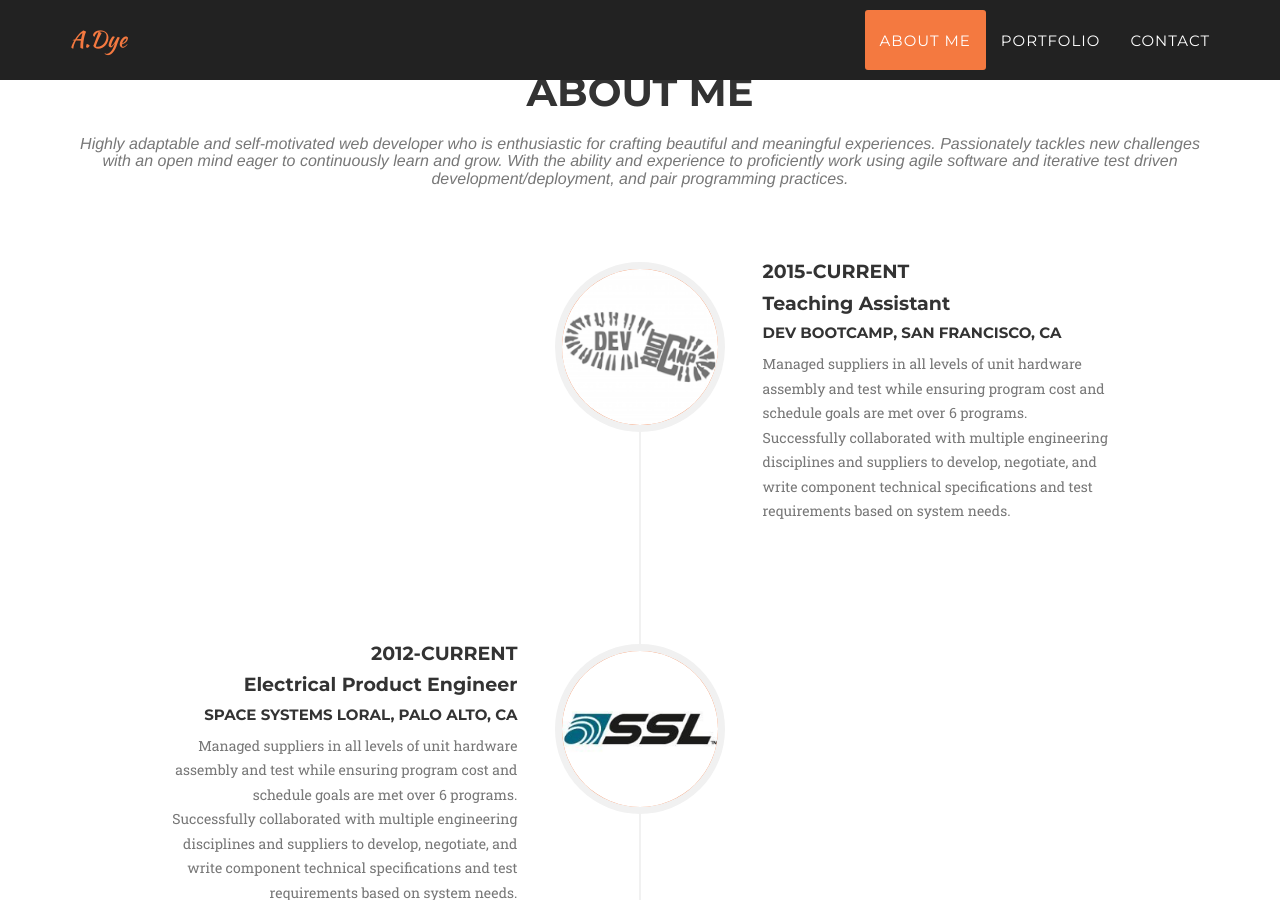
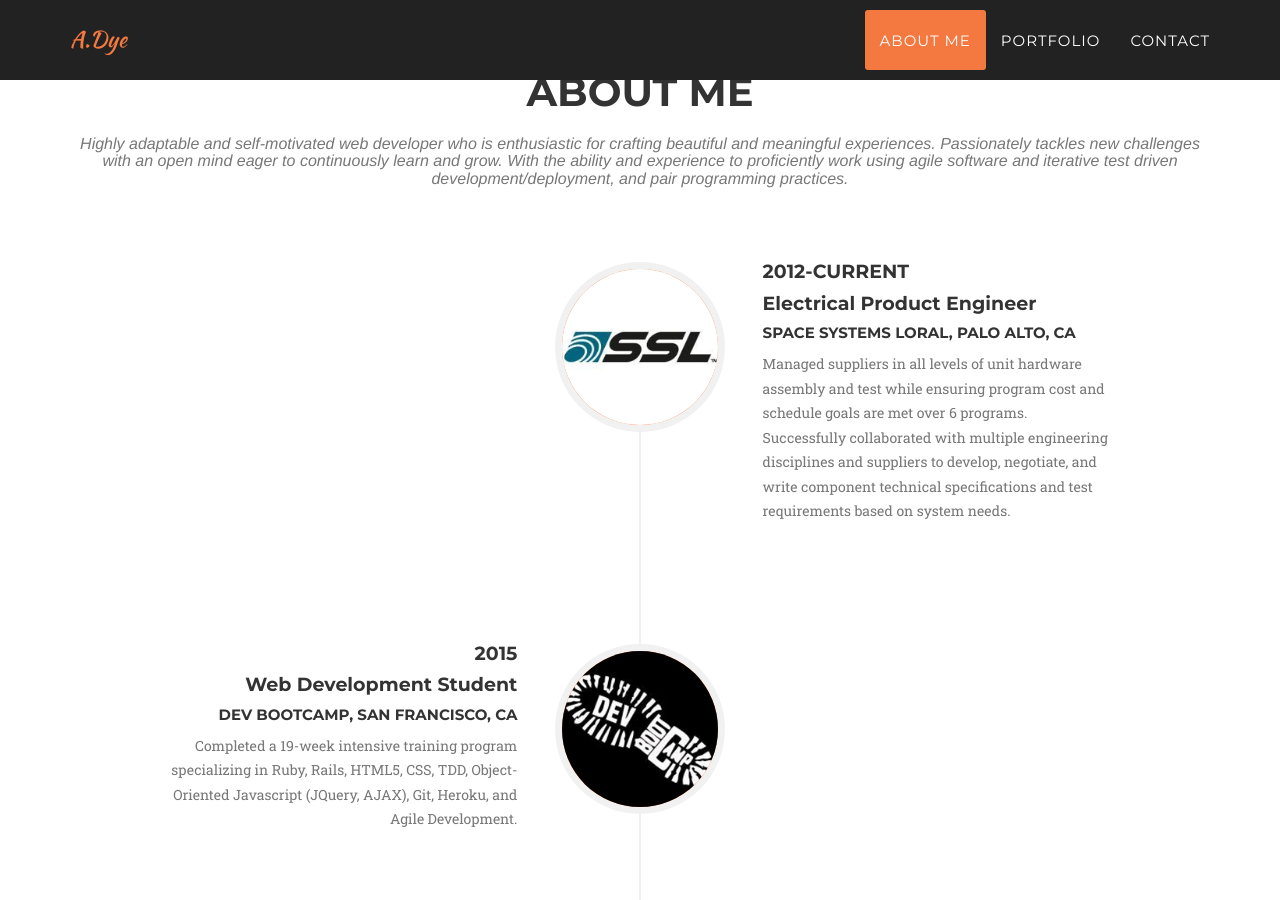
Before and after one commit to adye20/adye20.github.io, a Jekyll site: the page built from index.html, in a window 1280 px wide and 900 px high, scrolled down 903 px. Built offline with Jekyll 4.4.1, drawn with Linux system fonts in a browser that asks for light colours; some web fonts are replaced.

Commit message:
fixed about

```diff
--- a/_includes/about.html
+++ b/_includes/about.html
@@ -12,21 +12,6 @@
                     <ul class="timeline">
                         <li class="timeline-inverted">
                             <div class="timeline-image">
-                                <img class="img-circle img-responsive" src="img/about/dbc1.png" alt="">
-                            </div>
-                            <div class="timeline-panel">
-                                <div class="timeline-heading">
-                                    <h4>2015-Current</h4>
-                                    <h4 class="subheading">Teaching Assistant</h4>
-                                    <h5 class="subheading">Dev Bootcamp, San Francisco, CA</h5>
-                                </div>
-                                <div class="timeline-body">
-                                    <p class="text-muted">Managed suppliers in all levels of unit hardware assembly and test while ensuring program cost and schedule goals are met over 6 programs. Successfully collaborated with multiple engineering disciplines and suppliers to develop, negotiate, and write component technical specifications and test requirements based on system needs.</p>
-                                </div>
-                            </div>
-                        </li>
-                        <li>
-                            <div class="timeline-image">
                                 <img class="img-circle img-responsive" src="img/about/ssl.png" alt="">
                             </div>
                             <div class="timeline-panel">
@@ -40,7 +25,7 @@
                                 </div>
                             </div>
                         </li>
-                        <li class="timeline-inverted">
+                        <li>
                             <div class="timeline-image">
                                 <img class="img-circle img-responsive" src="img/about/dbc2.jpg" alt="">
                             </div>
@@ -55,7 +40,7 @@
                                 </div>
                             </div>
                         </li>
-                        <li>
+                        <li class="timeline-inverted">
                             <div class="timeline-image">
                                 <img class="img-circle img-responsive" src="img/about/purdue2.jpg" alt="">
                             </div>
@@ -70,7 +55,7 @@
                                 </div>
                             </div>
                         </li>
-                        <li class="timeline-inverted">
+                        <li>
                             <div class="timeline-image">
                                 <img class="img-circle img-responsive" src="img/about/mems.jpg" alt="">
                             </div>
```
